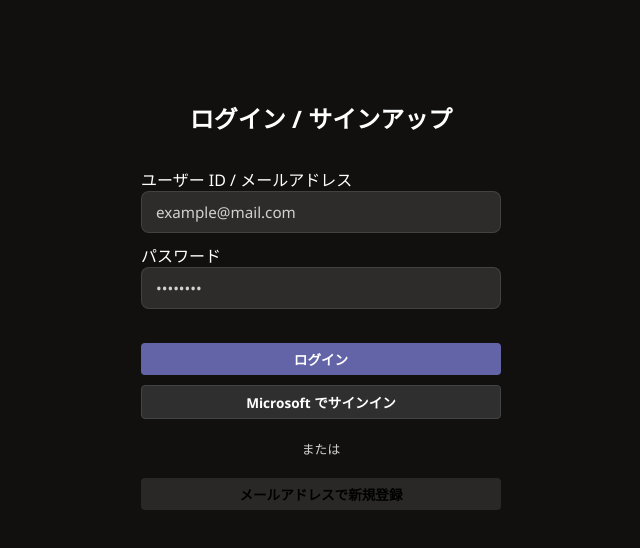
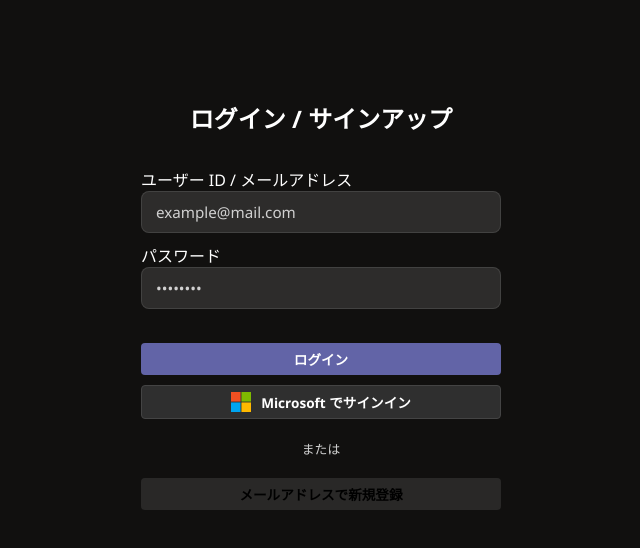
Before and after one commit to kueda-ship-it/Contact-Team-Manager, a React (Vite) app: page / in a window 1280 px wide. Shown: the top 548 px of the page, without its empty margins (316-956 px from the left). Built offline with nearby package versions, Linux system fonts and the light colour scheme; no server answers; the database is empty.

Commit message:
Add files via upload

```diff
--- a/src/components/Login.tsx
+++ b/src/components/Login.tsx
@@ -61,6 +61,25 @@
             setLoading(false);
         }
     };
+    const handleMicrosoftSignIn = async () => {
+        setLoading(true);
+        setError(null);
+
+        try {
+            const { error } = await supabase.auth.signInWithOAuth({
+                provider: 'azure',
+                options: {
+                    scopes: 'email openid profile offline_access',
+                    redirectTo: window.location.origin,
+                }
+            });
+
+            if (error) throw error;
+        } catch (err: any) {
+            setError(err.message);
+            setLoading(false);
+        }
+    };
 
     return (
         <div id="auth-container" className="container" style={{ maxWidth: '400px', paddingTop: '100px' }}>
@@ -99,9 +118,14 @@
                             {loading ? 'ログイン中...' : 'ログイン'}
                         </button>
 
-                        <button type="button" className="btn" style={{ background: '#2F2F2F', color: 'white', border: '1px solid #444', display: 'flex', alignItems: 'center', justifyContent: 'center', gap: '10px' }}>
-                            {/* Microsoft Logo SVG */}
-                            Microsoft でサインイン
+                        <button type="button" className="btn" onClick={handleMicrosoftSignIn} disabled={loading} style={{ background: '#2F2F2F', color: 'white', border: '1px solid #444', display: 'flex', alignItems: 'center', justifyContent: 'center', gap: '10px' }}>
+                            <svg width="20" height="20" viewBox="0 0 23 23" fill="none" xmlns="http://www.w3.org/2000/svg">
+                                <rect width="11" height="11" fill="#F25022" />
+                                <rect x="12" width="11" height="11" fill="#7FBA00" />
+                                <rect y="12" width="11" height="11" fill="#00A4EF" />
+                                <rect x="12" y="12" width="11" height="11" fill="#FFB900" />
+                            </svg>
+                            {loading ? 'サインイン中...' : 'Microsoft でサインイン'}
                         </button>
 
                         <div style={{ textAlign: 'center', margin: '10px 0', color: 'var(--text-muted)', fontSize: '0.8rem' }}>または</div>
```
